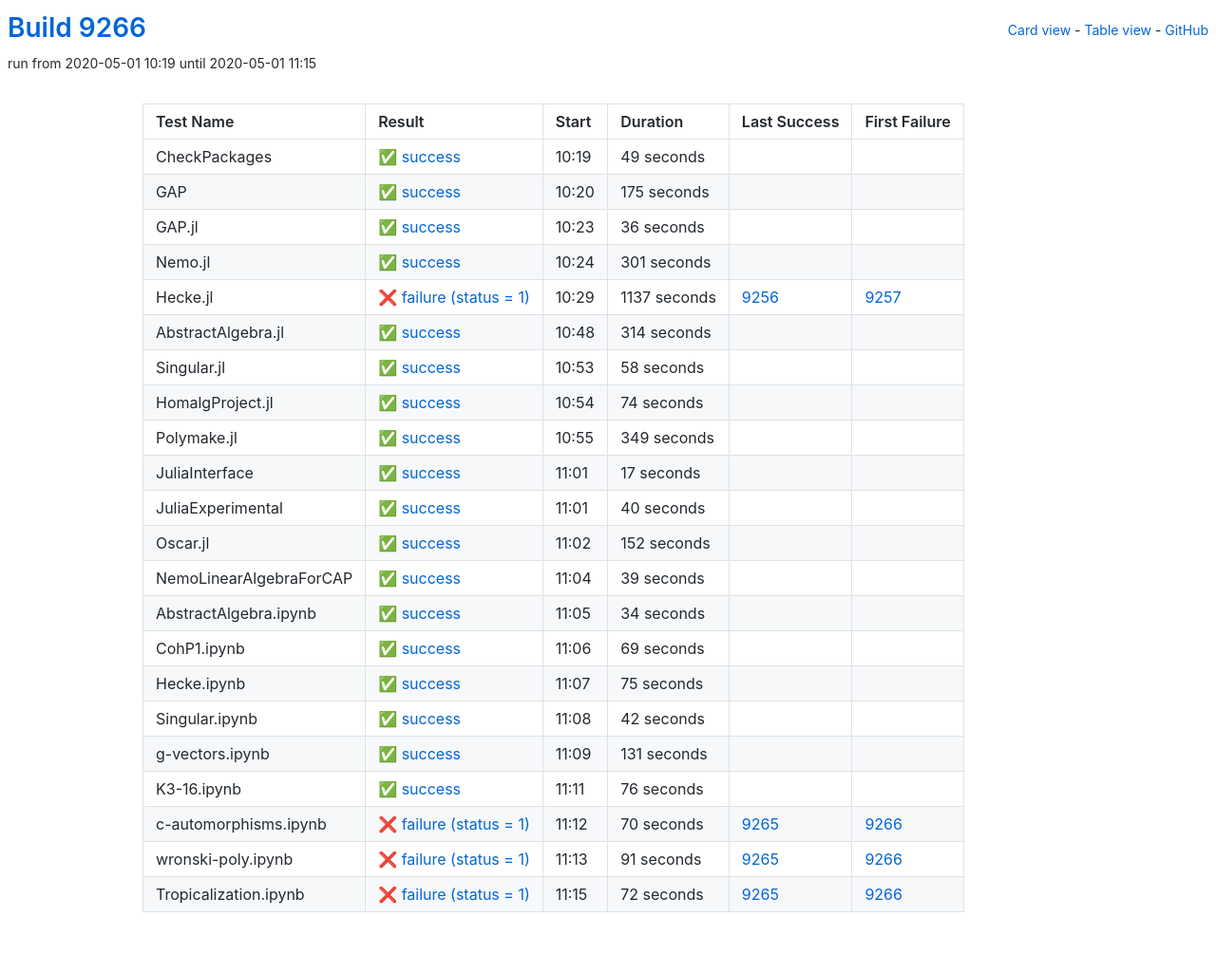
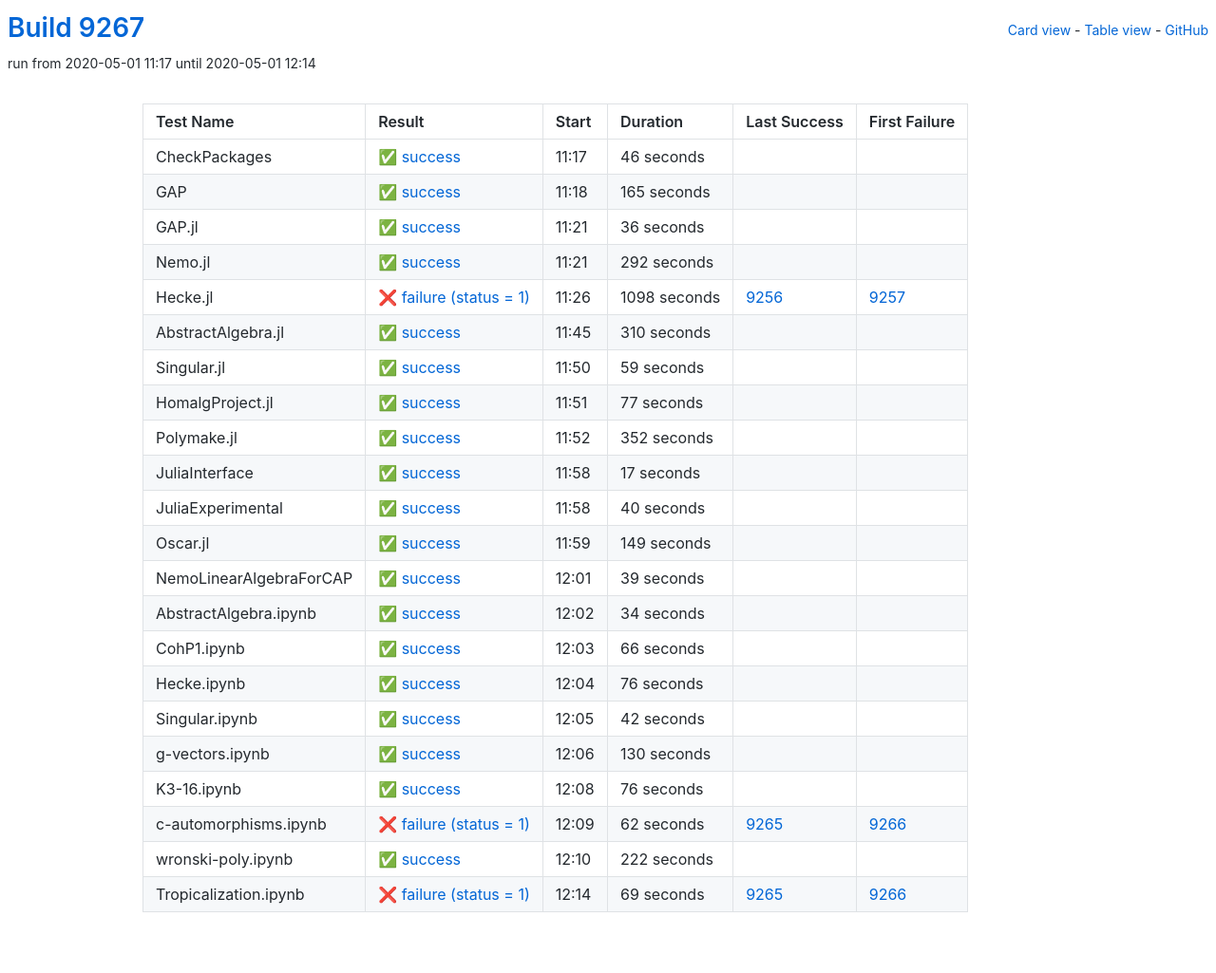
Before and after one commit to oscar-system/oscar-ci-status, a Jekyll site: the page built from table.html, in a window 1280 px wide. Shown: the whole page at 95% size. Built offline with Jekyll 4.4.1, drawn with Linux system fonts in a browser that asks for light colours.

Commit message:
Build 9267

```diff
--- a/_data/ci.yml
+++ b/_data/ci.yml
@@ -1,27 +1,27 @@
-build: 9266
-build_url: https://oscarci.mathematik.uni-kl.de/job/oscar/9266/
+build: 9267
+build_url: https://oscarci.mathematik.uni-kl.de/job/oscar/9267/
 job: oscar
 tests:
-- duration: 49
+- duration: 46
   exitcode: 0
   first_failure: false
   first_failure_url: null
   last_success: false
   last_success_url: null
-  log: https://oscarci.mathematik.uni-kl.de/job/oscar/9266/artifact/logs/build-9266/CheckPackages.log
+  log: https://oscarci.mathematik.uni-kl.de/job/oscar/9267/artifact/logs/build-9267/CheckPackages.log
   name: CheckPackages
-  start: 2020-05-01 10:19
+  start: 2020-05-01 11:17
   status: success
   success: true
-- duration: 175
+- duration: 165
   exitcode: 0
   first_failure: false
   first_failure_url: null
   last_success: false
   last_success_url: null
-  log: https://oscarci.mathematik.uni-kl.de/job/oscar/9266/artifact/logs/build-9266/GAP.log
+  log: https://oscarci.mathematik.uni-kl.de/job/oscar/9267/artifact/logs/build-9267/GAP.log
   name: GAP
-  start: 2020-05-01 10:20
+  start: 2020-05-01 11:18
   status: success
   success: true
 - duration: 36
@@ -30,75 +30,75 @@
   first_failure_url: null
   last_success: false
   last_success_url: null
-  log: https://oscarci.mathematik.uni-kl.de/job/oscar/9266/artifact/logs/build-9266/GAP.jl.log
+  log: https://oscarci.mathematik.uni-kl.de/job/oscar/9267/artifact/logs/build-9267/GAP.jl.log
   name: GAP.jl
-  start: 2020-05-01 10:23
+  start: 2020-05-01 11:21
   status: success
   success: true
-- duration: 301
+- duration: 292
   exitcode: 0
   first_failure: false
   first_failure_url: null
   last_success: false
   last_success_url: null
-  log: https://oscarci.mathematik.uni-kl.de/job/oscar/9266/artifact/logs/build-9266/Nemo.jl.log
+  log: https://oscarci.mathematik.uni-kl.de/job/oscar/9267/artifact/logs/build-9267/Nemo.jl.log
   name: Nemo.jl
-  start: 2020-05-01 10:24
+  start: 2020-05-01 11:21
   status: success
   success: true
-- duration: 1137
+- duration: 1098
   exitcode: 1
   first_failure: 9257
   first_failure_url: https://oscarci.mathematik.uni-kl.de/job/oscar/9257/
   last_success: 9256
   last_success_url: https://oscarci.mathematik.uni-kl.de/job/oscar/9256/
-  log: https://oscarci.mathematik.uni-kl.de/job/oscar/9266/artifact/logs/build-9266/Hecke.jl.log
+  log: https://oscarci.mathematik.uni-kl.de/job/oscar/9267/artifact/logs/build-9267/Hecke.jl.log
   name: Hecke.jl
-  start: 2020-05-01 10:29
+  start: 2020-05-01 11:26
   status: failure
   success: false
-- duration: 314
+- duration: 310
   exitcode: 0
   first_failure: false
   first_failure_url: null
   last_success: false
   last_success_url: null
-  log: https://oscarci.mathematik.uni-kl.de/job/oscar/9266/artifact/logs/build-9266/AbstractAlgebra.jl.log
+  log: https://oscarci.mathematik.uni-kl.de/job/oscar/9267/artifact/logs/build-9267/AbstractAlgebra.jl.log
   name: AbstractAlgebra.jl
-  start: 2020-05-01 10:48
+  start: 2020-05-01 11:45
   status: success
   success: true
-- duration: 58
+- duration: 59
   exitcode: 0
   first_failure: false
   first_failure_url: null
   last_success: false
   last_success_url: null
-  log: https://oscarci.mathematik.uni-kl.de/job/oscar/9266/artifact/logs/build-9266/Singular.jl.log
+  log: https://oscarci.mathematik.uni-kl.de/job/oscar/9267/artifact/logs/build-9267/Singular.jl.log
   name: Singular.jl
-  start: 2020-05-01 10:53
+  start: 2020-05-01 11:50
   status: success
   success: true
-- duration: 74
+- duration: 77
   exitcode: 0
   first_failure: false
   first_failure_url: null
   last_success: false
   last_success_url: null
-  log: https://oscarci.mathematik.uni-kl.de/job/oscar/9266/artifact/logs/build-9266/HomalgProject.jl.log
+  log: https://oscarci.mathematik.uni-kl.de/job/oscar/9267/artifact/logs/build-9267/HomalgProject.jl.log
   name: HomalgProject.jl
-  start: 2020-05-01 10:54
+  start: 2020-05-01 11:51
   status: success
   success: true
-- duration: 349
+- duration: 352
   exitcode: 0
   first_failure: false
   first_failure_url: null
   last_success: false
   last_success_url: null
-  log: https://oscarci.mathematik.uni-kl.de/job/oscar/9266/artifact/logs/build-9266/Polymake.jl.log
+  log: https://oscarci.mathematik.uni-kl.de/job/oscar/9267/artifact/logs/build-9267/Polymake.jl.log
   name: Polymake.jl
-  start: 2020-05-01 10:55
+  start: 2020-05-01 11:52
   status: success
   success: true
 - duration: 17
@@ -107,9 +107,9 @@
   first_failure_url: null
   last_success: false
   last_success_url: null
-  log: https://oscarci.mathematik.uni-kl.de/job/oscar/9266/artifact/logs/build-9266/JuliaInterface.log
+  log: https://oscarci.mathematik.uni-kl.de/job/oscar/9267/artifact/logs/build-9267/JuliaInterface.log
   name: JuliaInterface
-  start: 2020-05-01 11:01
+  start: 2020-05-01 11:58
   status: success
   success: true
 - duration: 40
@@ -118,20 +118,20 @@
   first_failure_url: null
   last_success: false
   last_success_url: null
-  log: https://oscarci.mathematik.uni-kl.de/job/oscar/9266/artifact/logs/build-9266/JuliaExperimental.log
+  log: https://oscarci.mathematik.uni-kl.de/job/oscar/9267/artifact/logs/build-9267/JuliaExperimental.log
   name: JuliaExperimental
-  start: 2020-05-01 11:01
+  start: 2020-05-01 11:58
   status: success
   success: true
-- duration: 152
+- duration: 149
   exitcode: 0
   first_failure: false
   first_failure_url: null
   last_success: false
   last_success_url: null
-  log: https://oscarci.mathematik.uni-kl.de/job/oscar/9266/artifact/logs/build-9266/Oscar.jl.log
+  log: https://oscarci.mathematik.uni-kl.de/job/oscar/9267/artifact/logs/build-9267/Oscar.jl.log
   name: Oscar.jl
-  start: 2020-05-01 11:02
+  start: 2020-05-01 11:59
   status: success
   success: true
 - duration: 39
@@ -140,9 +140,9 @@
   first_failure_url: null
   last_success: false
   last_success_url: null
-  log: https://oscarci.mathematik.uni-kl.de/job/oscar/9266/artifact/logs/build-9266/NemoLinearAlgebraForCAP.log
+  log: https://oscarci.mathematik.uni-kl.de/job/oscar/9267/artifact/logs/build-9267/NemoLinearAlgebraForCAP.log
   name: NemoLinearAlgebraForCAP
-  start: 2020-05-01 11:04
+  start: 2020-05-01 12:01
   status: success
   success: true
 - duration: 34
@@ -151,31 +151,31 @@
   first_failure_url: null
   last_success: false
   last_success_url: null
-  log: https://oscarci.mathematik.uni-kl.de/job/oscar/9266/artifact/logs/build-9266/AbstractAlgebra.ipynb.log
+  log: https://oscarci.mathematik.uni-kl.de/job/oscar/9267/artifact/logs/build-9267/AbstractAlgebra.ipynb.log
   name: AbstractAlgebra.ipynb
-  start: 2020-05-01 11:05
+  start: 2020-05-01 12:02
   status: success
   success: true
-- duration: 69
+- duration: 66
   exitcode: 0
   first_failure: false
   first_failure_url: null
   last_success: false
   last_success_url: null
-  log: https://oscarci.mathematik.uni-kl.de/job/oscar/9266/artifact/logs/build-9266/CohP1.ipynb.log
+  log: https://oscarci.mathematik.uni-kl.de/job/oscar/9267/artifact/logs/build-9267/CohP1.ipynb.log
   name: CohP1.ipynb
-  start: 2020-05-01 11:06
+  start: 2020-05-01 12:03
   status: success
   success: true
-- duration: 75
+- duration: 76
   exitcode: 0
   first_failure: false
   first_failure_url: null
   last_success: false
   last_success_url: null
-  log: https://oscarci.mathematik.uni-kl.de/job/oscar/9266/artifact/logs/build-9266/Hecke.ipynb.log
+  log: https://oscarci.mathematik.uni-kl.de/job/oscar/9267/artifact/logs/build-9267/Hecke.ipynb.log
   name: Hecke.ipynb
-  start: 2020-05-01 11:07
+  start: 2020-05-01 12:04
   status: success
   success: true
 - duration: 42
@@ -184,20 +184,20 @@
   first_failure_url: null
   last_success: false
   last_success_url: null
-  log: https://oscarci.mathematik.uni-kl.de/job/oscar/9266/artifact/logs/build-9266/Singular.ipynb.log
+  log: https://oscarci.mathematik.uni-kl.de/job/oscar/9267/artifact/logs/build-9267/Singular.ipynb.log
   name: Singular.ipynb
-  start: 2020-05-01 11:08
+  start: 2020-05-01 12:05
   status: success
   success: true
-- duration: 131
+- duration: 130
   exitcode: 0
   first_failure: false
   first_failure_url: null
   last_success: false
   last_success_url: null
-  log: https://oscarci.mathematik.uni-kl.de/job/oscar/9266/artifact/logs/build-9266/g-vectors.ipynb.log
+  log: https://oscarci.mathematik.uni-kl.de/job/oscar/9267/artifact/logs/build-9267/g-vectors.ipynb.log
   name: g-vectors.ipynb
-  start: 2020-05-01 11:09
+  start: 2020-05-01 12:06
   status: success
   success: true
 - duration: 76
@@ -206,41 +206,41 @@
   first_failure_url: null
   last_success: false
   last_success_url: null
-  log: https://oscarci.mathematik.uni-kl.de/job/oscar/9266/artifact/logs/build-9266/K3-16.ipynb.log
+  log: https://oscarci.mathematik.uni-kl.de/job/oscar/9267/artifact/logs/build-9267/K3-16.ipynb.log
   name: K3-16.ipynb
-  start: 2020-05-01 11:11
+  start: 2020-05-01 12:08
   status: success
   success: true
-- duration: 70
+- duration: 62
   exitcode: 1
   first_failure: 9266
   first_failure_url: https://oscarci.mathematik.uni-kl.de/job/oscar/9266/
   last_success: 9265
   last_success_url: https://oscarci.mathematik.uni-kl.de/job/oscar/9265/
-  log: https://oscarci.mathematik.uni-kl.de/job/oscar/9266/artifact/logs/build-9266/c-automorphisms.ipynb.log
+  log: https://oscarci.mathematik.uni-kl.de/job/oscar/9267/artifact/logs/build-9267/c-automorphisms.ipynb.log
   name: c-automorphisms.ipynb
-  start: 2020-05-01 11:12
+  start: 2020-05-01 12:09
   status: failure
   success: false
-- duration: 91
+- duration: 222
+  exitcode: 0
+  first_failure: false
+  first_failure_url: null
+  last_success: false
+  last_success_url: null
+  log: https://oscarci.mathematik.uni-kl.de/job/oscar/9267/artifact/logs/build-9267/wronski-poly.ipynb.log
+  name: wronski-poly.ipynb
+  start: 2020-05-01 12:10
+  status: success
+  success: true
+- duration: 69
   exitcode: 1
   first_failure: 9266
   first_failure_url: https://oscarci.mathematik.uni-kl.de/job/oscar/9266/
   last_success: 9265
   last_success_url: https://oscarci.mathematik.uni-kl.de/job/oscar/9265/
-  log: https://oscarci.mathematik.uni-kl.de/job/oscar/9266/artifact/logs/build-9266/wronski-poly.ipynb.log
-  name: wronski-poly.ipynb
-  start: 2020-05-01 11:13
+  log: https://oscarci.mathematik.uni-kl.de/job/oscar/9267/artifact/logs/build-9267/Tropicalization.ipynb.log
+  name: Tropicalization.ipynb
+  start: 2020-05-01 12:14
   status: failure
   success: false
-- duration: 72
-  exitcode: 1
-  first_failure: 9266
-  first_failure_url: https://oscarci.mathematik.uni-kl.de/job/oscar/9266/
-  last_success: 9265
-  last_success_url: https://oscarci.mathematik.uni-kl.de/job/oscar/9265/
-  log: https://oscarci.mathematik.uni-kl.de/job/oscar/9266/artifact/logs/build-9266/Tropicalization.ipynb.log
-  name: Tropicalization.ipynb
-  start: 2020-05-01 11:15
-  status: failure
-  success: false
```
Also changed, not shown: README.md.
